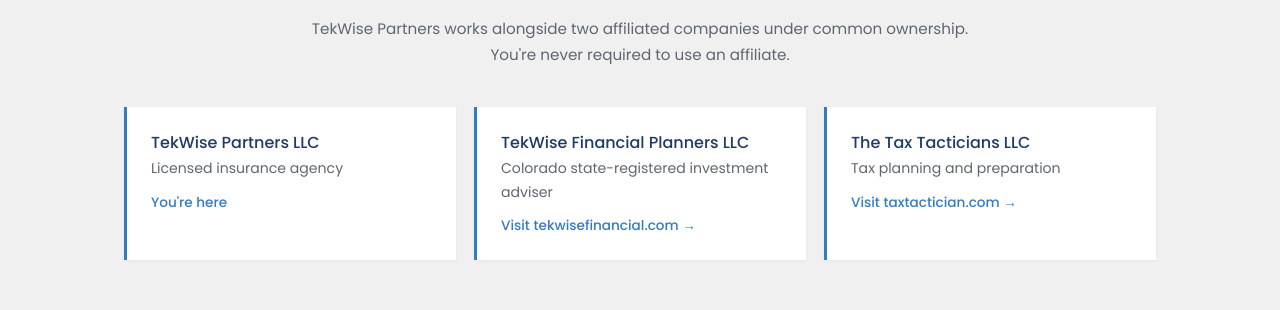
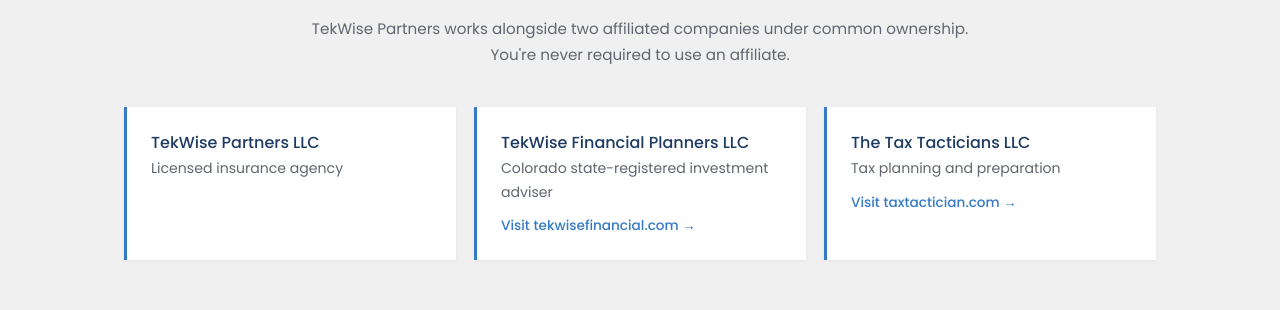
Before and after one commit to Taxtactician/tekwise-partners-site, a plain HTML site: page index.html in a window 1280 px wide. Shown: the part 1765-2075 px from the top of the page. Drawn offline with Linux system fonts and the light colour scheme.

Commit message:
Make TekWise Partners affiliate block plain text
Co-Authored-By: Claude Opus 5.5 <noreply@anthropic.com>
Claude-Session: https://claude.ai/code/session_01Hw3ej3M8V5wWCoWm6p8HAt

```diff
--- a/index.html
+++ b/index.html
@@ -97,7 +97,7 @@
           <p>TekWise Partners works alongside two affiliated companies under common ownership. You're never required to use an affiliate.</p>
         </div>
         <div class="affiliates">
-          <a class="affiliate" href="index.html"><strong>TekWise Partners LLC</strong><span>Licensed insurance agency</span><em>You're here</em></a>
+          <div class="affiliate"><strong>TekWise Partners LLC</strong><span>Licensed insurance agency</span></div>
           <a class="affiliate" href="https://tekwisefinancial.com" target="_blank" rel="noopener"><strong>TekWise Financial Planners LLC</strong><span>Colorado state-registered investment adviser</span><em>Visit tekwisefinancial.com &rarr;</em></a>
           <a class="affiliate" href="https://taxtactician.com" target="_blank" rel="noopener"><strong>The Tax Tacticians LLC</strong><span>Tax planning and preparation</span><em>Visit taxtactician.com &rarr;</em></a>
         </div>
```
